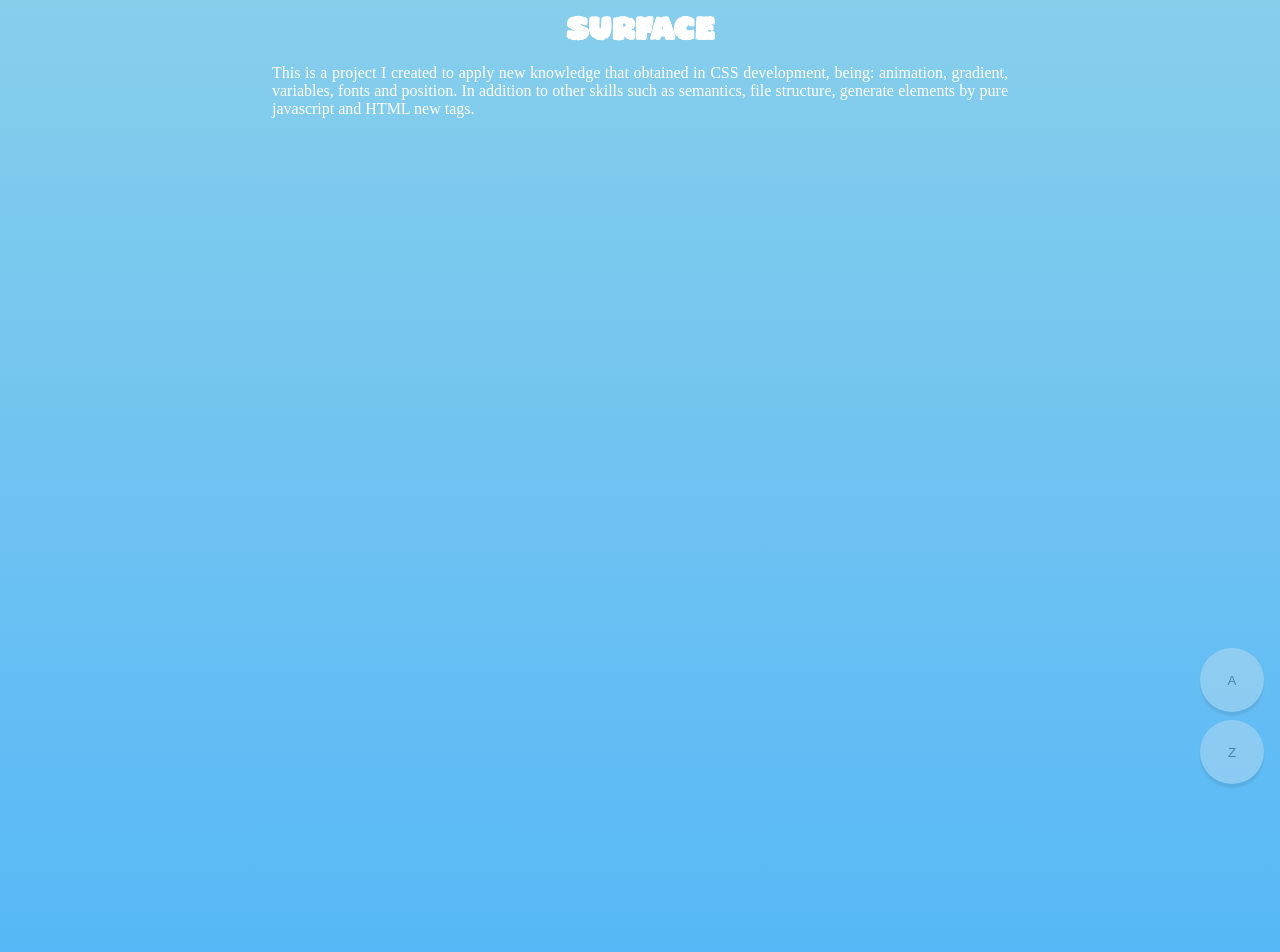
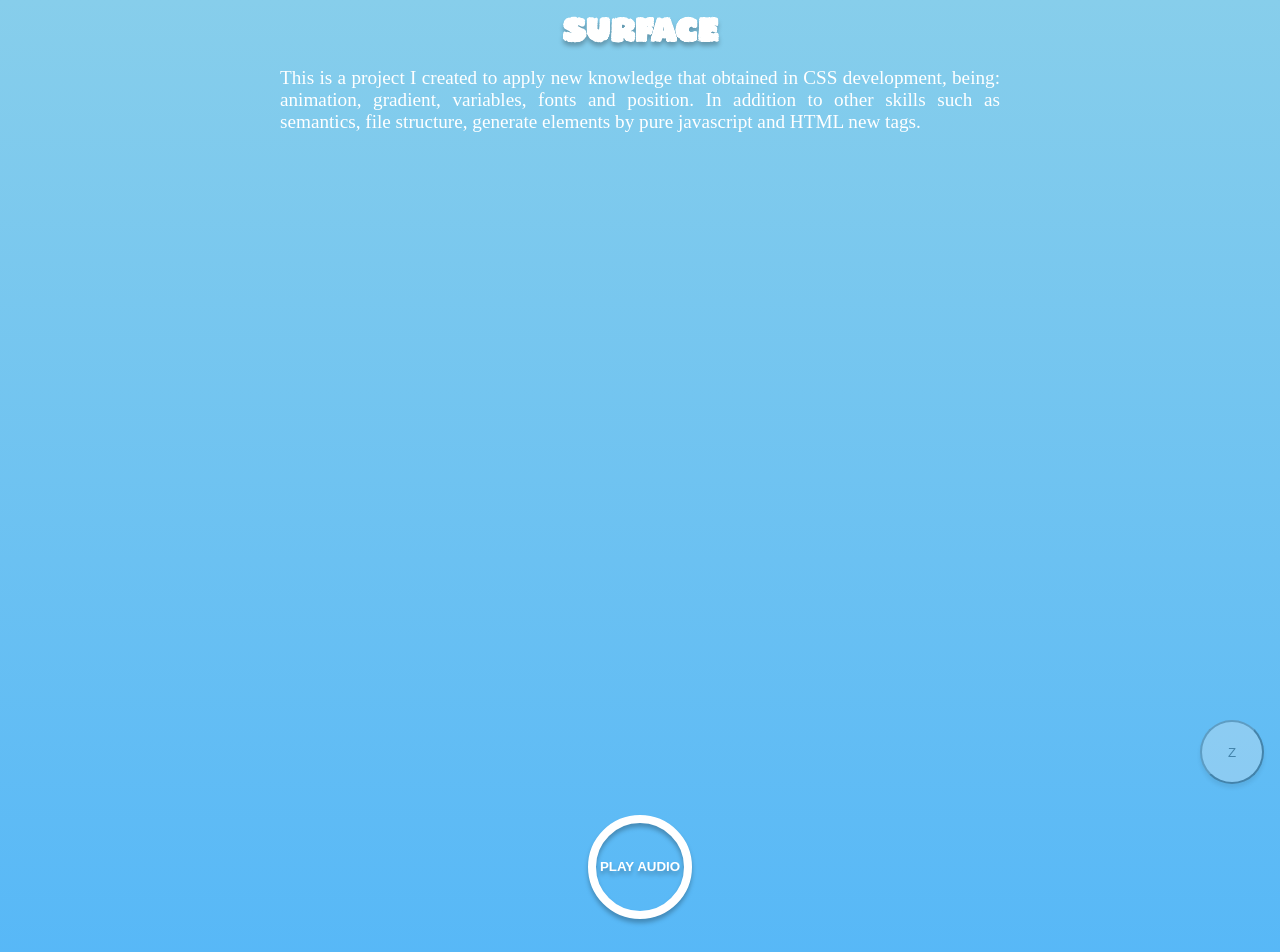
Before and after one commit to DanniloSN/deep-ocean, a plain HTML site: page index.html in a window 1280 px wide. Shown: the top 952 px of the page. Drawn offline with Linux system fonts and the light colour scheme.

Commit message:
Added zone body, new play audio button and refatoring

```diff
--- a/index.html
+++ b/index.html
@@ -11,8 +11,7 @@
   </head>
   <body>
     <section class="controls">
-      <button id="changeModeButton">X</button>
-      <button id="playAudioButton">A</button>
+      <button id="changeModeButton">Z</button>
     </section>
     <section class="zone surface">
       <header class="zone-header">
@@ -25,6 +24,9 @@
           structure, generate elements by pure javascript and HTML new tags.
         </p>
       </header>
+      <div class="zone-body">
+        <button id="playAudioButton">PLAY AUDIO</button>
+      </div>
     </section>
     <section id="oceanLevel" class="ocean-level"></section>
     <section class="zone epipelagic-zone">
@@ -38,6 +40,7 @@
           plankton, floating seaweed, jellyfish, tuna, many sharks and dolphins.
         </p>
       </header>
+      <div class="zone-body"></div>
     </section>
     <section class="zone mesopelagic-zone">
       <header class="zone-header">
@@ -51,6 +54,7 @@
           epipelagic zone at night to feed.
         </p>
       </header>
+      <div class="zone-body"></div>
     </section>
     <section class="zone bathypelagic-zone">
       <header class="zone-header">
@@ -67,6 +71,7 @@
           hunted here by deep-diving sperm whales.
         </p>
       </header>
+      <div class="zone-body"></div>
     </section>
     <section class="zone abyssopelagic-zone">
       <header class="zone-header">
@@ -82,6 +87,7 @@
           spider. Many species at these depths are transparent and eyeless.
         </p>
       </header>
+      <div class="zone-body"></div>
     </section>
     <section class="zone hadalpelagic-zone">
       <header class="zone-header">
@@ -98,6 +104,7 @@
           generally located in trenches.
         </p>
       </header>
+      <div class="zone-body"></div>
     </section>
     <section class="zone ocean-bottom">
       <header class="zone-header">
--- a/scripts/script-foo.js
+++ b/scripts/script-foo.js
@@ -30,6 +30,7 @@ const generateFoo = (fooData) => {
     const fooDot = document.createElement('div')
     fooDot.className = 'foo'
     fooDot.style.top = `calc(${fooData.depth}px * var(--scale))`
+    fooDot.style.visibility = 'hidden'
 
     // Card
     const fooCard = document.createElement('div')
--- a/scripts/script.js
+++ b/scripts/script.js
@@ -5,12 +5,10 @@ const oceanAudio = new Audio('audios/UnderwaterSoundEffect.wav')
 oceanAudio.loop = true
 
 const INFORMATIVE_MODE = 'INFORMATIVE'
-const LIFE_MODE = 'LIFE'
 const FOO_MODE = 'FOO'
 
 const modes = [
     INFORMATIVE_MODE,
-    LIFE_MODE,
     FOO_MODE
 ]
 
@@ -23,9 +21,6 @@ function onModeChange(mode) {
         case INFORMATIVE_MODE:
             showInformativeData()
             break
-        case LIFE_MODE:
-            showLifeData()
-            break
         case FOO_MODE:
             showFooData()
             break
@@ -37,26 +32,23 @@ function onModeChange(mode) {
 function hideAllContent() {
     const elements = []
         .concat(Array.from(document.getElementsByClassName('zone-header')))
+        .concat(Array.from(document.getElementsByClassName('zone-body')))
         .concat(Array.from(document.getElementsByClassName('foo')))
-    elements.forEach(element => element.style.display = 'none')
+    elements.forEach(element => element.style.visibility = 'hidden')
 }
 
 function showInformativeData() {
     changeModeButton.innerHTML = 'Z'
-    const elements = Array.from(document.getElementsByClassName('zone-header'))
-    elements.forEach(element => element.style.display = 'block')
-}
-
-function showLifeData() {
-    changeModeButton.innerHTML = 'L'
-    const elements = Array.from(document.getElementsByClassName(''))
-    elements.forEach(element => element.style.display = 'block')
+    const elements = []
+        .concat(Array.from(document.getElementsByClassName('zone-header')))
+        .concat(Array.from(document.getElementsByClassName('zone-body')))
+    elements.forEach(element => element.style.visibility = 'visible')
 }
 
 function showFooData() {
-    changeModeButton.innerHTML = 'I'
+    changeModeButton.innerHTML = 'F'
     const elements = Array.from(document.getElementsByClassName('foo'))
-    elements.forEach(element => element.style.display = 'block')
+    elements.forEach(element => element.style.visibility = 'visible')
 }
 
 changeModeButton.addEventListener('click', () => {
@@ -70,6 +62,7 @@ playAudioButton.addEventListener('click', () => {
         oceanAudio.pause()
         oceanAudio.currentTime = 0
     } else oceanAudio.play()
+    playAudioButton.innerHTML = playingAudio ? 'PLAY AUDIO' : 'STOP'
     playingAudio = !playingAudio
 })
 
--- a/styles/style-zones.css
+++ b/styles/style-zones.css
@@ -11,27 +11,40 @@
 .zone {
   color: white;
   text-align: center;
+  display: flex;
+  flex-direction: column;
 }
 
-.zone header {
+.zone-header {
   margin: auto;
-  max-width: 768px;
+  max-width: var(--max-width);
 }
 
-.zone header h1 {
+.zone-header h1 {
   padding-top: 1rem;
   font-family: OceanFamily;
   text-transform: uppercase;
-  font-size: 2rem;
+  font-size: 2.1rem;
+  filter: var(--filter-drop-shadow);
 }
 
-.zone header h2 {
+.zone-header h2 {
   padding-bottom: 1rem;
 }
 
-.zone header p {
+.zone-header p {
   text-align: justify;
-  padding: 0 1rem;
+  padding: 0 1.5rem;
+  font-size: 1.2rem;
+}
+
+.zone-body {
+  margin: auto;
+  max-width: var(--max-width);
+  flex: 1;
+  display: flex;
+  justify-content: center;
+  align-items: center;
 }
 
 .surface {
--- a/styles/style.css
+++ b/styles/style.css
@@ -5,25 +5,41 @@
   --tablet-scale: 3;
   --desktop-scale: 4;
   --scale: var(--mobile-scale);
+  --max-width: 768px;
+  --filter-drop-shadow: drop-shadow(0 4px 2px rgba(0, 0, 0, 0.25));
+}
+
+button {
+  border-radius: 50%;
+  filter: var(--filter-drop-shadow);
+}
+
+.controls {
+  position: fixed;
+  bottom: 1rem;
+  right: 1rem;
+  opacity: 0.3;
 }
 
 .controls button {
-  position: fixed;
-  right: 1rem;
   height: 4rem;
   width: 4rem;
-  border: none;
-  border-radius: 50%;
-  opacity: 0.3;
-  box-shadow: 0 4px 2px rgba(0, 0, 0, 0.25);
 }
 
-.controls #changeModeButton {
-  bottom: 1rem;
+#playAudioButton {
+  height: 6.5rem;
+  width: 6.5rem;
+  background-color: transparent;
+  border: solid white;
+  border-width: 0.5rem;
+  font-weight: bold;
+  color: white;
+  transition: transform 200ms, border 200ms;
 }
 
-.controls #playAudioButton {
-  bottom: 5.5rem;
+#playAudioButton:active {
+  transform: scale(1.1);
+  border-width: 0.3rem;
 }
 
 @font-face {
```
